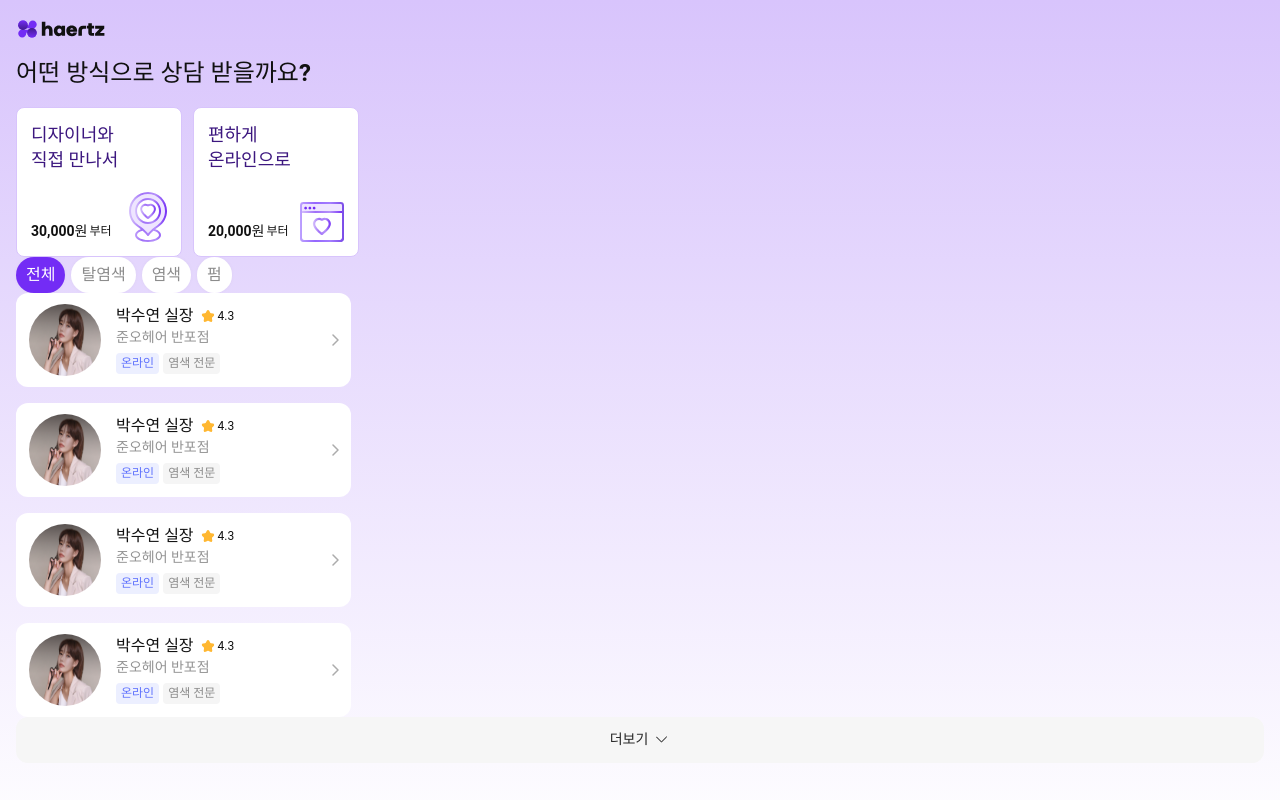
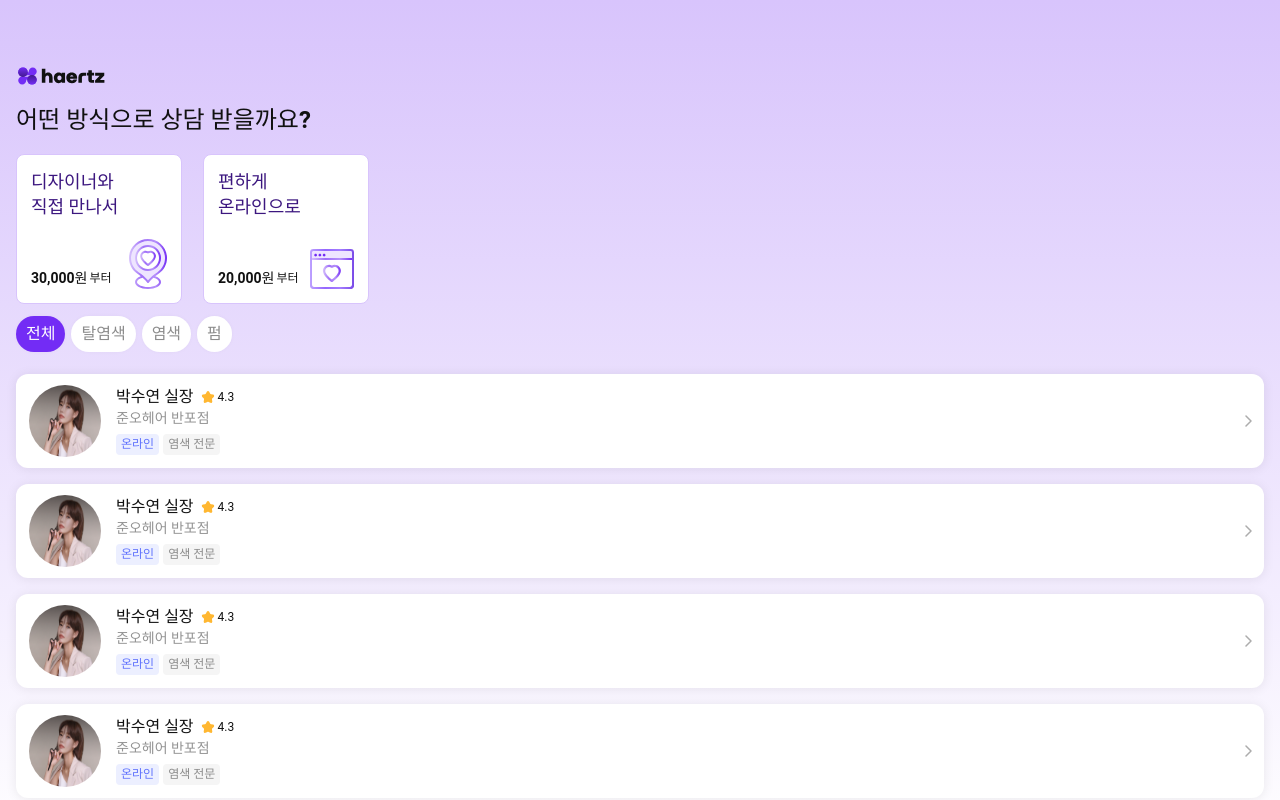
Before and after one commit to doan312/FE, a React (Vite) app: page / in a window 1280 px wide. Shown: the top 800 px of the page. Built offline with nearby package versions, Linux system fonts and the light colour scheme.

Commit message:
design: 레이아웃 조정

```diff
--- a/src/components/home/DesignerCard.tsx
+++ b/src/components/home/DesignerCard.tsx
@@ -6,7 +6,7 @@ import Profile from './Profile'
 
 export default function DesignerCard() {
     return (
-        <div className='flex w-[335px] items-center gap-14 rounded-12 bg-gray-100 px-12 py-10 shadow-[0_1px_12px_0_gba(0,0,0,0.08)]'>
+        <div className='flex w-full items-center gap-14 rounded-12 bg-gray-100 px-12 py-10 shadow-[0_1px_12px_rgba(0,0,0,0.08)]'>
             <Profile imgUrl={DesignerImg} />
             <div className='flex flex-col items-start gap-6 grow'>
                 <div className='flex flex-col items-start'>
--- a/src/components/home/Logo.tsx
+++ b/src/components/home/Logo.tsx
@@ -2,7 +2,7 @@ import LogoIcon from '../../../public/img/logo.svg'
 
 export default function Logo() {
     return (
-        <div className='flex flex-col justify-center w-full h-57'>
+        <div className='flex flex-col justify-center w-full h-104 pt-47'>
             <img src={LogoIcon} alt='로고 아이콘' className='self-start h-24' />
         </div>
     )
--- /dev/null
+++ b/src/components/home/MainSection.tsx
@@ -0,0 +1,32 @@
+import Button from './Button'
+import Chip from './Chip'
+import DesignerCard from './DesignerCard'
+import MethodSelectionCard from './MethodSelectionCard'
+
+export default function MainSection() {
+    return (
+        <div className='flex flex-col mb-44'>
+            <h2 className='mb-16 font-bold text-h2 text-gray-1300'>
+                어떤 방식으로 상담 받을까요?
+            </h2>
+            <div className='flex mb-12 gap-21'>
+                <MethodSelectionCard type='inPerson' />
+                <MethodSelectionCard type='online' />
+            </div>
+            <div className='flex gap-6 mb-22'>
+                <Chip active value='전체'></Chip>
+                <Chip value='탈염색'></Chip>
+                <Chip value='염색'></Chip>
+                <Chip value='펌'></Chip>
+            </div>
+            <div className='flex flex-col gap-16 mb-16'>
+                <DesignerCard />
+                <DesignerCard />
+                <DesignerCard />
+                <DesignerCard />
+                <DesignerCard />
+            </div>
+            <Button />
+        </div>
+    )
+}
--- a/src/pages/Home.tsx
+++ b/src/pages/Home.tsx
@@ -2,35 +2,13 @@
 
 import React from 'react'
 import Logo from '../components/home/Logo'
-import MethodSelectionCard from '../components/home/MethodSelectionCard'
-import Chip from '../components/home/Chip'
-import DesignerCard from '../components/home/DesignerCard'
-import Button from '../components/home/Button'
+import MainSection from '../components/home/MainSection'
 
 const Home: React.FC = () => {
     return (
         <div className='h-[852px] w-full bg-gradient-to-b from-purple-50 to-gray-100 px-16'>
             <Logo />
-            <h2 className='mb-16 font-bold text-h2 text-gray-1300'>
-                어떤 방식으로 상담 받을까요?
-            </h2>
-            <div className='flex gap-11'>
-                <MethodSelectionCard type='inPerson' />
-                <MethodSelectionCard type='online' />
-            </div>
-            <div className='flex gap-6'>
-                <Chip active value='전체'></Chip>
-                <Chip value='탈염색'></Chip>
-                <Chip value='염색'></Chip>
-                <Chip value='펌'></Chip>
-            </div>
-            <div className='flex flex-col gap-16'>
-                <DesignerCard />
-                <DesignerCard />
-                <DesignerCard />
-                <DesignerCard />
-            </div>
-            <Button />
+            <MainSection />
         </div>
     )
 }
```
